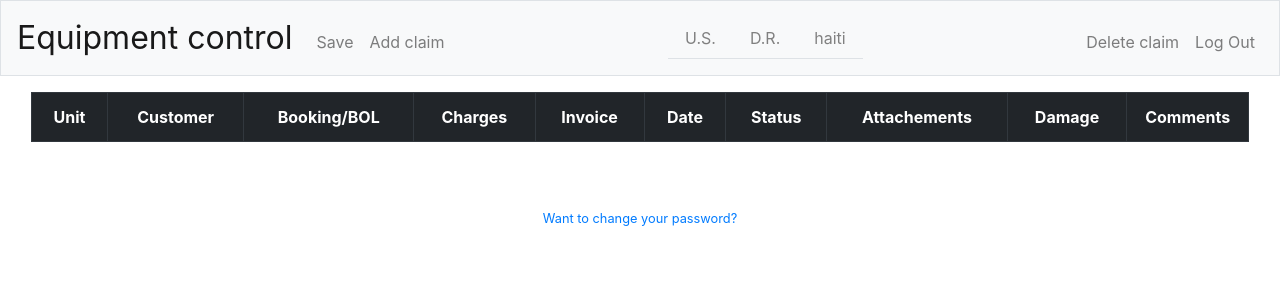
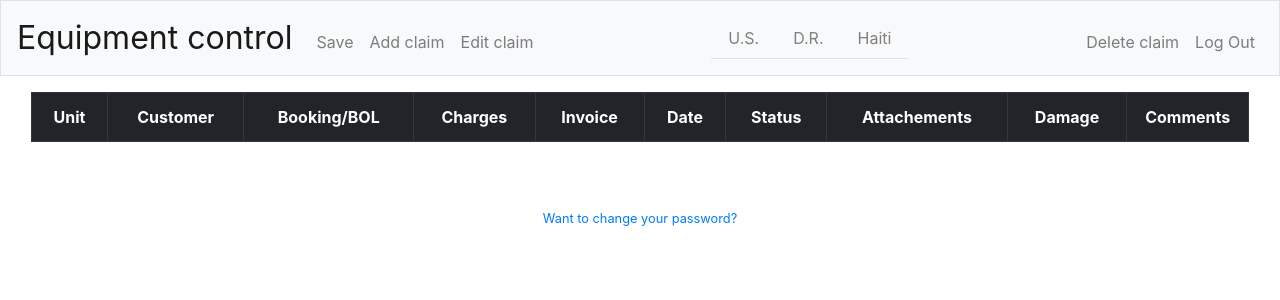
Before and after one commit to gustavorincon55/equipment-control, a Flask app: page /claims in a window 1280 px wide. Shown: the top 300 px of the page. Run offline with Flask 2, Linux system fonts and the light colour scheme; the visitor is signed in with stand-in values (Sample User, id 1); data that the repository does not hold is empty; some libraries are stand-ins or nearby versions.

Commit message:
Fixed bug were the attachement counter did not work sometimes. Claims are now sorted from new to old.

```diff
--- a/application.py
+++ b/application.py
@@ -1,7 +1,6 @@
 import os
 
 import warnings
-#from cs50 import SQL
 
 from flask_sqlalchemy import SQLAlchemy
 
@@ -100,13 +99,16 @@ def display_claims():
     Display all the damage records
     """
 
-    claims = Claim.query.all()
+    claims = Claim.query.order_by(Claim.id.desc())
+
+    len_of_files_per_claims = {}
 
     for claim in claims:
-        claim.files.length = len(claim.files)
+        len_of_files_per_claims[claim.id] = len(claim.files)
 
+    print(len_of_files_per_claims)
 
-    return render_template("claims.html", claims = claims, country= "")
+    return render_template("claims.html", claims = claims, len_of_files_per_claims = len_of_files_per_claims, country= "")
 
 @app.route("/claims/<country>")
 @login_required
@@ -118,19 +120,21 @@ def display_claims_by_country(country):
     Display all the damage records by country
     """
 
-    claims = Claim.query.filter_by(country=country)
+    claims = Claim.query.filter_by(country=country).order_by(Claim.id.desc())
+
+    len_of_files_per_claims = {}
 
     for claim in claims:
-        claim.files.length = len(claim.files)
+        len_of_files_per_claims[claim.id] = len(claim.files)
 
     if country == 'us':
-        return render_template("claims.html", claims = claims, us='active', country="us")
+        return render_template("claims.html", claims = claims, us='active', len_of_files_per_claims = len_of_files_per_claims, country="us")
 
     if country == 'dr':
-        return render_template("claims.html", claims = claims, dr='active', country="dr")
+        return render_template("claims.html", claims = claims, dr='active', len_of_files_per_claims = len_of_files_per_claims, country="dr")
 
     if country == 'haiti':
-        return render_template("claims.html", claims = claims, haiti='active', country="us")
+        return render_template("claims.html", claims = claims, haiti='active', len_of_files_per_claims = len_of_files_per_claims, country="us")
 
     return redirect("/claims")
 
@@ -139,11 +143,19 @@ def display_claims_by_country(country):
 @login_required
 def erase_claim(claim_id):
     warnings.filterwarnings("ignore")
+    # to minimize the size of the db make sure to make the database vacuum full.
 
     try:
         _claim = Claim.query.get(claim_id)
+        files = _claim.files
+        print(files)
     except:
         return "Error. Claim not faund"
+
+
+    for _file in files:
+        print(_file.file_name)
+        db.session.delete(_file)
 
     db.session.delete(_claim)
     db.session.commit()
@@ -197,6 +209,53 @@ def update_claim(row):
     print("\n claim updated \n")
     return "claim updated."
 
+@app.route("/edit_claim/<claim_id>", methods=["GET", "POST"])
+def edit_claim(claim_id):
+    warnings.filterwarnings("ignore")
+
+    if request.method == "POST":
+        new_data = {}
+
+        new_data["id"] = claim_id
+        new_data["unit"] = request.form.get("unit")
+        new_data["customer"] = request.form.get("customer")
+        new_data["bl"] = request.form.get("bl")
+        new_data["charge"] = request.form.get("charge")
+        new_data["invoice"] = request.form.get("invoice")
+        new_data["date"] = request.form.get("date")
+        new_data["status"] = request.form.get("status")
+        new_data["damage"] = request.form.get("damage")
+        new_data["comment"] = request.form.get("comment")
+        new_data["country"] = request.form.get("country")
+
+        old_data = Claim.query.get(new_data['id'])
+
+        old_data.unit = new_data['unit']
+        old_data.customer = new_data['customer']
+        old_data.bl = new_data['bl']
+        old_data.charge = usd(new_data['charge'])
+        old_data.invoice = new_data['invoice']
+        old_data.date = new_data['date']
+        old_data.status = new_data['status']
+        old_data.damage = new_data['damage']
+        old_data.comment = new_data['comment']
+        old_data.country = new_data['country']
+
+        db.session.commit()
+
+        flash("Claim was successfully edited. Claim unit: " + new_data['unit'] + ".")
+        return redirect("/claims")
+
+    #try:
+    claim = Claim.query.filter_by(id = claim_id).first()
+
+    print(claim.unit, "\n\nworking?\n\n")
+
+    return render_template("edit_claim.html", claim = claim)
+
+    #except:
+     #   flash("claim doesn't exist.")
+      #  return redirect("/")
 
 @app.route("/add_file", methods=["GET","POST"])
 @login_required
--- a/static/claims.js
+++ b/static/claims.js
@@ -19,35 +19,13 @@ function addListeners(rows) {
 		for(let _td of row.children) {
 			_td.addEventListener("dblclick", function() {
 				makeRowEditable(row);
-				//_td.parentElement.focus();
 			});
-			/*_td.children[0].addEventListener("dblclick", function() {
-				makeRoweditable(row);
-			});*/
+
 		}
-
-		/*row.addEventListener("dblclick", function() {
-			makeRowEditable(this);
-		});
-		*/
 
 		row.addEventListener("input", function() {
 			isChanged = true;
 		});
-
-		/*
-		row.addEventListener("blur", function() {
-
-			if (isChanged == true) {
-
-				isChanged = false;
-				return updateClaimTable(row);
-			}
-
-			return endEdit(this);
-
-		});
-		*/
 
 		row.querySelector('[type = file]').addEventListener("change", function() {
 			sendFileToServer(this.parentNode.parentNode.parentNode)
@@ -58,6 +36,7 @@ function addListeners(rows) {
 
 // function called after a double click on a row
 function makeRowEditable(row) {
+
 
 	if(row.contentEditable == true) {
 		return "";
@@ -275,7 +254,13 @@ function confirmClaimDelete() {
 }
 
 function sendFileToServer(form) {
+
+
+
+
+
 	console.log(form);
+
 	let file = form.children[0].children[0].children[0];
 	let claim_id = form.getAttribute("claim_id");
 
@@ -289,7 +274,8 @@ function sendFileToServer(form) {
 		if(this.readyState == 4) {
 			alert(this.responseText)
 			console.log(this.response)
-			//location.reload()
+			saveAll();
+			location.reload()
 		}
 	};
 
@@ -369,3 +355,24 @@ function deleteFile(fileHtml) {
 		}
 	}
 }
+
+function editClaim() {
+
+	let rows = document.querySelectorAll(".editable-row");
+
+	if (rows.length != 1) {
+		return document.getElementsByTagName("header")[0].innerHTML =
+		`
+		<div class="alert alert-warning alert-dismissible text-center fade show" role="alert">
+			<button type="button" class="close" data-dismiss="alert">&times;</button>
+			You need to select one claim at a time.
+		</div>
+		`
+	}
+
+	row = rows[0];
+
+	let claimId = row.getAttribute("claim_id");
+
+	return window.location.href = "/edit_claim/" + claimId;
+}
--- a/templates/claims.html
+++ b/templates/claims.html
@@ -2,7 +2,8 @@
 
 {% block nav %}
 	<li class="nav-item"><a class="nav-link" onclick="saveAll()" href="#">Save</a></li>
-	<li class="nav-item"><a class="nav-link" href="/add_claim">Add claim</a></li>
+	<li class="nav-item"><a class="nav-link" href="/add_claim" id="navBarTarget">Add claim</a></li>
+	<li class="nav-item"><a class="nav-link" onclick="editClaim()" id="navBarTarget">Edit claim</a></li>
 </ul>
 
 <ul class="nav nav-tabs" country={{country}}>
@@ -13,7 +14,7 @@
 		<a  style="color:grey;" class="nav-link {{dr}}" href="/claims/dr">D.R.</a>
 	</li>
 	<li class="nav-item">
-		<a  style="color:grey;" class="nav-link {{haiti}}" href="/claims/haiti">haiti</a>
+		<a  style="color:grey;" class="nav-link {{haiti}}" href="/claims/haiti">Haiti</a>
 	</li>
 
 {% endblock %}
@@ -102,8 +103,8 @@
 
 						<!-- Button trigger modal -->
 
-						<button type="button" class='btn btn-secondary buttonAndCounter{{claim.id}}'style="width:50%;" data-toggle="modal" data-target="#claim-{{claim.id}}">
-								{{claim.files.length}}
+						<button type="button" class="btn btn-secondary buttonAndCounter{{claim.id}}" style="width:50%;" data-toggle="modal" data-target="#claim-{{claim.id}}">
+								{{len_of_files_per_claims[claim.id]}}
 						</button>
 
 					</div>
```
Also changed, not shown: templates/add_claim.html (+11 -11 lines).
